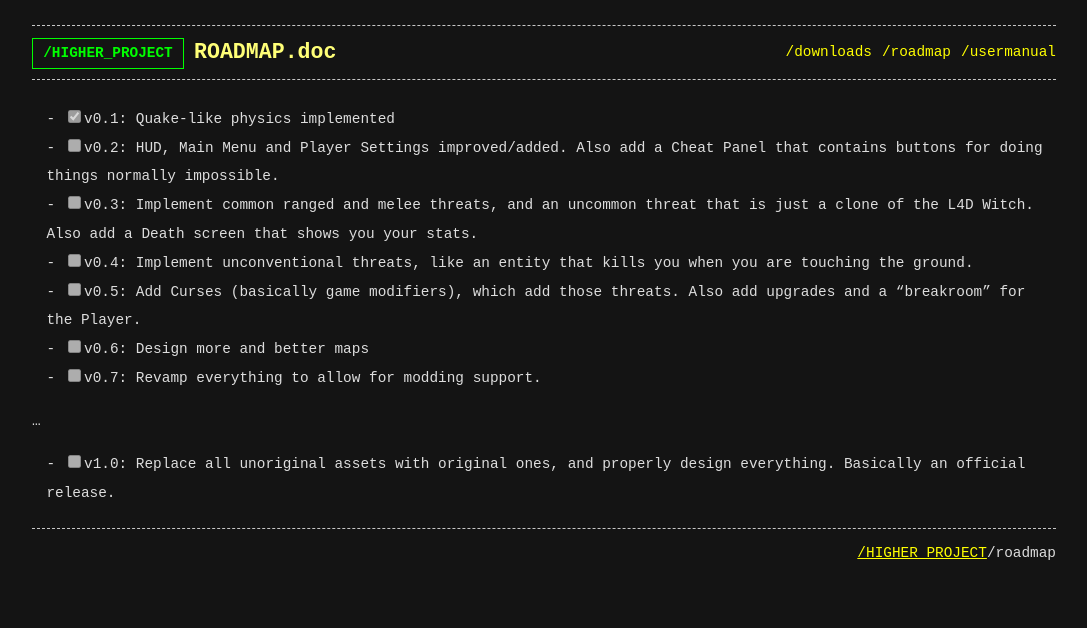
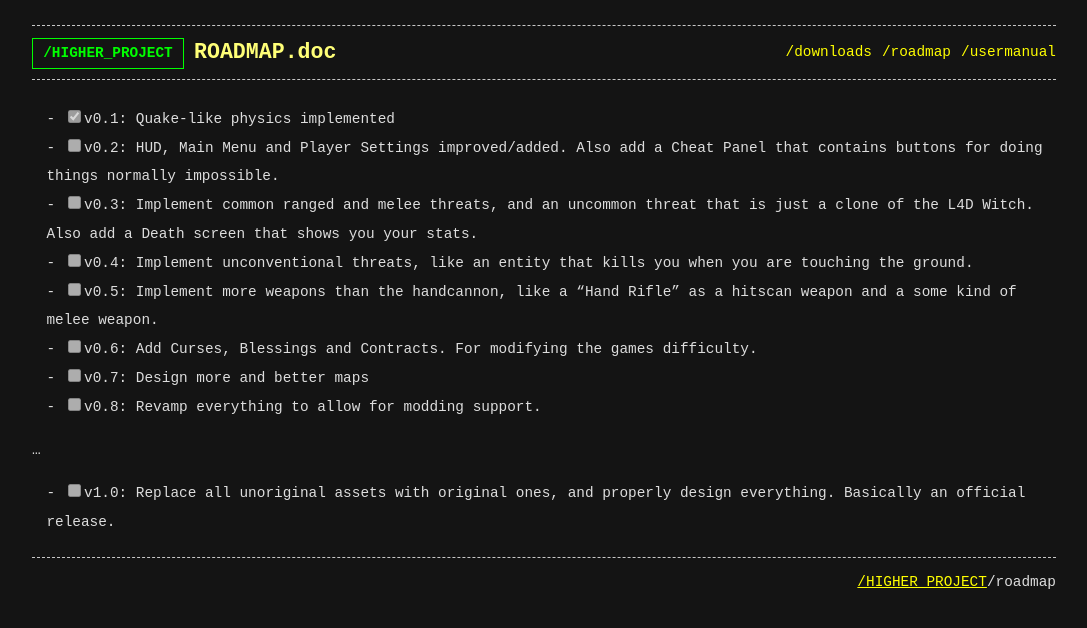
Before and after one commit to Higher-Project-GAME/higher-project-blog, a Jekyll site: the page built from roadmap.md, in a window 1280 px wide. Shown: the top 628 px of the page, without its empty margins (96-1183 px from the left). Built offline with Jekyll 4.4.1, drawn with Linux system fonts in a browser that asks for light colours.

Commit message:
Roadmap update

```diff
--- a/roadmap.md
+++ b/roadmap.md
@@ -9,9 +9,10 @@ permalink: /roadmap
 - [ ] v0.2: HUD, Main Menu and Player Settings improved/added. Also add a Cheat Panel that contains buttons for doing things normally impossible.
 - [ ] v0.3: Implement common ranged and melee threats, and an uncommon threat that is just a clone of the L4D Witch. Also add a Death screen that shows you your stats.
 - [ ] v0.4: Implement unconventional threats, like an entity that kills you when you are touching the ground.
-- [ ] v0.5: Add Curses (basically game modifiers), which add those threats. Also add upgrades and a "breakroom" for the Player.
-- [ ] v0.6: Design more and better maps
-- [ ] v0.7: Revamp everything to allow for modding support.
+- [ ] v0.5: Implement more weapons than the handcannon, like a "Hand Rifle" as a hitscan weapon and a some kind of melee weapon.
+- [ ] v0.6: Add Curses, Blessings and Contracts. For modifying the games difficulty.
+- [ ] v0.7: Design more and better maps
+- [ ] v0.8: Revamp everything to allow for modding support.
 
 ...
 
```
